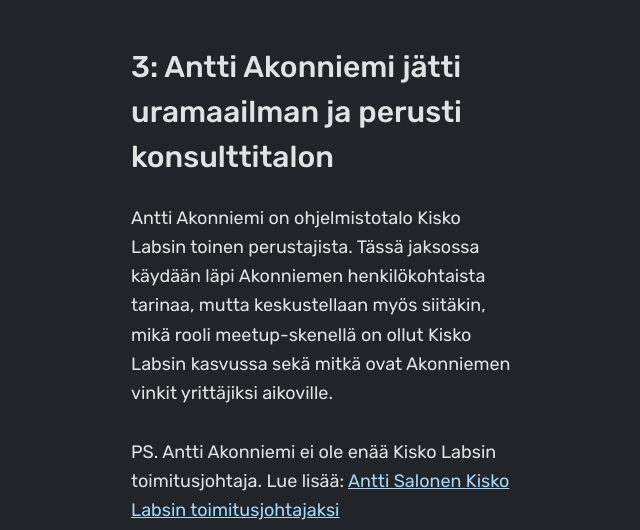
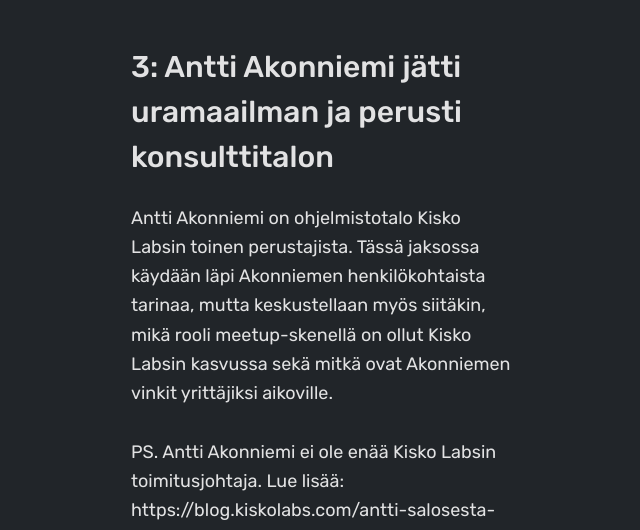
Before and after one commit to jonaskay/nolla-viiva-sata, a Gatsby site: page /3-kiskolabs/ in a window 1280 px wide. Shown: the part 260-790 px from the top of the page, without its empty margins (317-957 px from the left). Built offline with nearby package versions, Linux system fonts and the light colour scheme; Gatsby itself is replaced by a stand-in of ours.

Commit message:
Remove tags from show description

```diff
--- a/src/episodes/3-kiskolabs.md
+++ b/src/episodes/3-kiskolabs.md
@@ -1,6 +1,6 @@
 ---
 title: "3: Antti Akonniemi jätti uramaailman ja perusti konsulttitalon"
-description: "Antti Akonniemi on ohjelmistotalo Kisko Labsin toinen perustajista. Tässä jaksossa käydään läpi Akonniemen henkilökohtaista tarinaa, mutta keskustellaan myös siitäkin, mikä rooli meetup-skenellä on ollut Kisko Labsin kasvussa sekä mitkä ovat Akonniemen vinkit yrittäjiksi aikoville.<br/><br/>PS. Antti Akonniemi ei ole enää Kisko Labsin toimitusjohtaja. Lue lisää: <a href=\"https://blog.kiskolabs.com/antti-salosesta-kisko-labsin-toimitusjohtaja\">Antti Salonen Kisko Labsin toimitusjohtajaksi</a>"
+description: "Antti Akonniemi on ohjelmistotalo Kisko Labsin toinen perustajista. Tässä jaksossa käydään läpi Akonniemen henkilökohtaista tarinaa, mutta keskustellaan myös siitäkin, mikä rooli meetup-skenellä on ollut Kisko Labsin kasvussa sekä mitkä ovat Akonniemen vinkit yrittäjiksi aikoville. <br/><br/>PS. Antti Akonniemi ei ole enää Kisko Labsin toimitusjohtaja. Lue lisää: https://blog.kiskolabs.com/antti-salosesta-kisko-labsin-toimitusjohtaja"
 type: "full"
 date: 2020-01-16
 audioUrl: https://storage.googleapis.com/nolla-viiva-sata-feed/3-kiskolabs.mp3
```
